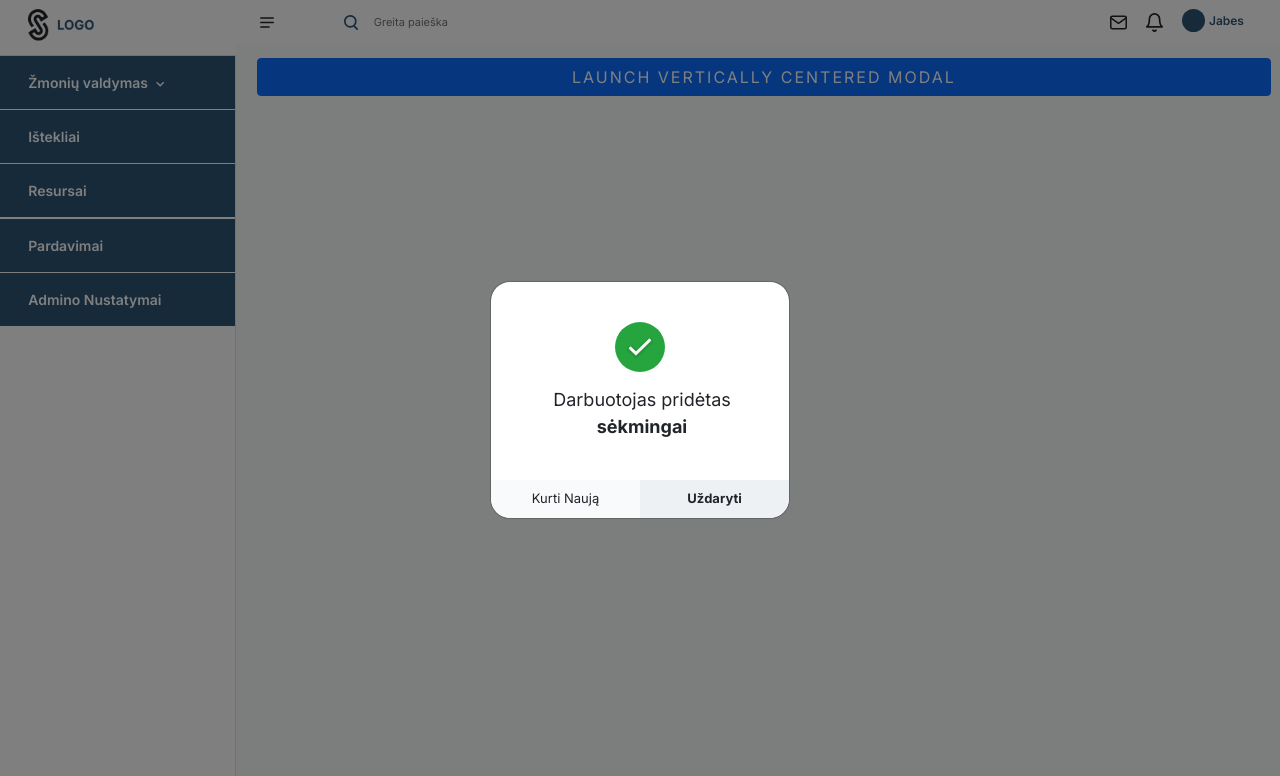
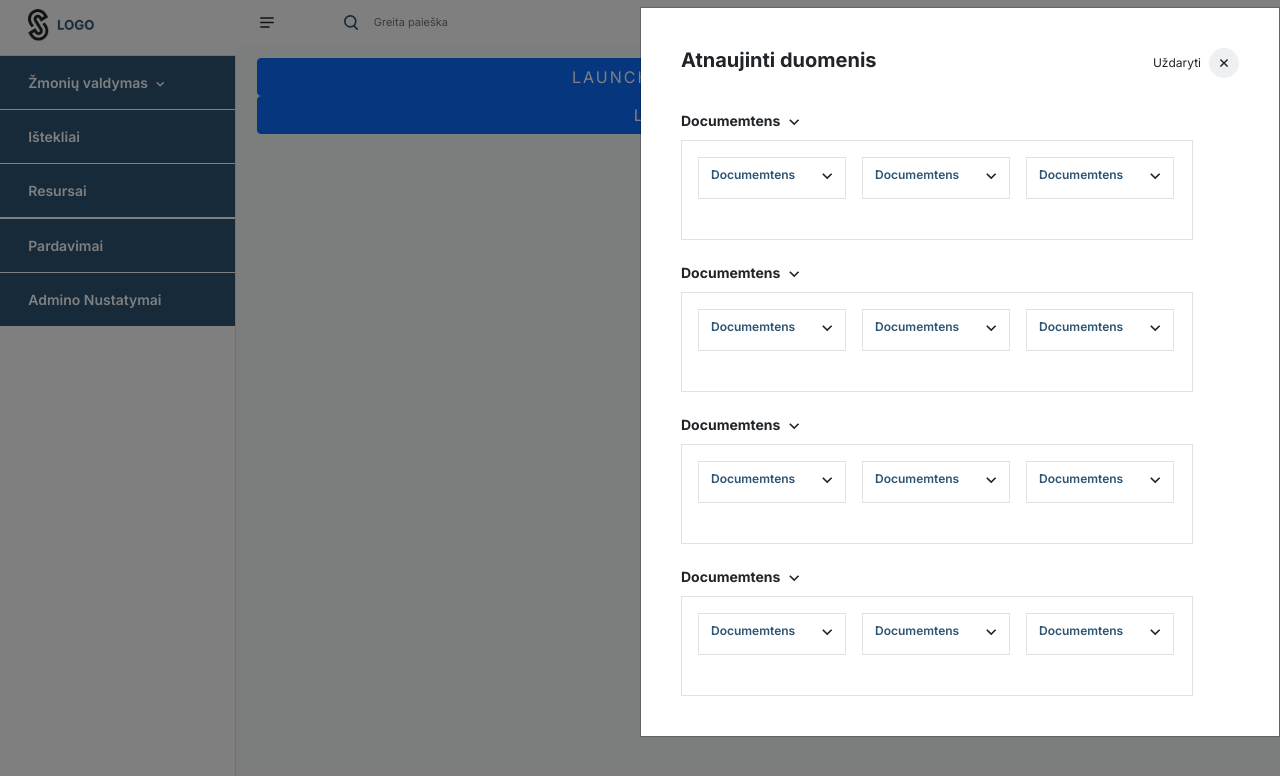
Before and after one commit to jacques-twizeyimana/ecommerce-admin, a React (Vite) app: page /employees in a window 1280 px wide. Both pictures are taken after a click on the button "LAUNCH VERTICALLY CENTERED MODAL". Shown: the top 776 px of the page. Built offline with nearby package versions, Linux system fonts and the light colour scheme.

Commit message:
feat: add static right hook modal

```diff
--- /dev/null
+++ b/src/components/Atoms/Modal/ContentSubHolder.tsx
@@ -0,0 +1,18 @@
+import React from 'react';
+import ContentSubItem from '../../Molecules/Modal/ContentSubItem';
+
+export default function ContentSubHolder() {
+    return (
+        <div className="content-sub-holder border d-flex p-3">
+            <div className=" col-xs-12 col-sm-12 col-md-3 col-lg-3 holder">
+                <ContentSubItem/>
+            </div>
+            <div className=" col-xs-12 col-sm-12 col-md-3 col-lg-3 holder">
+                <ContentSubItem/>
+            </div>
+            <div className=" col-xs-12 col-sm-12 col-md-3 col-lg-3 holder">
+                <ContentSubItem/>
+            </div>
+        </div>
+    )
+}
--- a/src/components/Atoms/Sidebar/ListSubItem.tsx
+++ b/src/components/Atoms/Sidebar/ListSubItem.tsx
@@ -15,7 +15,7 @@ export default function ListSubItem(props: ListSubItemProps) {
             <div className="list-sub-items">
                 {props.items.map((item, i) => (
                     <React.Fragment key={item.id}>
-                        <p className="mb-0 mt-0">
+                        <p className="mb-0 mt-0" onClick={toogleDropper}>
                             <span className={`col-12 d-block  ${(item.id == 11) ? 'active-show' : ''}`}>
                                 <img src={`/icons/${item.icon}`} className="label-icon" alt='Icon' />
                                 {item.name}
--- /dev/null
+++ b/src/components/Molecules/Modal/ContentItem.tsx
@@ -0,0 +1,13 @@
+import React from 'react';
+import ContentSubHolder from '../../Atoms/Modal/ContentSubHolder';
+
+export default function ContentItem() {
+    return (
+        <div className="content-item mb-4">
+            <h6 className="item-name">Documemtens <img src={'/icons/arrow-down-dark.svg'} width={20} alt="arrow-down" /></h6>
+            <div className="col-11">
+                <ContentSubHolder/>
+            </div>
+        </div>
+    )
+}
--- /dev/null
+++ b/src/components/Molecules/Modal/ContentSubItem.tsx
@@ -0,0 +1,12 @@
+import React from 'react';
+
+export default function ContentSubItem() {
+    return (
+        <div className="content-sub-tem mb-4 d-flex border justify-content-between p-2">
+            <p className="subitem-name mb-0 mt-0">Documemtens</p>
+            <div className="subitem-icon">
+                 <img src={'/icons/arrow-down-dark.svg'} width={20} alt="arrow-down" />
+            </div>
+        </div>
+    )
+}
--- a/src/components/Molecules/Sidebar/ListItem.tsx
+++ b/src/components/Molecules/Sidebar/ListItem.tsx
@@ -10,7 +10,7 @@ export default function ListItem(props: ListItemProps) {
     }
     return (
         <div className="list-items">
-            <p className="mb-0 mt-0">
+            <p className="mb-0 mt-0" onClick={toogleDropper}>
                 {props.item.name}
                 {(props.item.subItems) ?
                 open ?
--- /dev/null
+++ b/src/components/Organisms/Modals/SideModal.tsx
@@ -0,0 +1,45 @@
+import React, {useState} from 'react';
+import Modal from 'react-bootstrap/Modal';
+import '../../../styles/components/Organisms/Modal.scss';
+import Button from '../../Molecules/Button/Button'
+import Heading from '../../Molecules/Text/Heading';
+import ContentItem from '../../Molecules/Modal/ContentItem';
+
+export default function SideModal(props: any) {
+    return (
+      <div className="side-modal">
+          <Modal
+            {...props}
+            size="md"
+            aria-labelledby="contained-modal-title-vcenter"
+            centered
+          >
+            <Modal.Body>
+               <div className="body-header p-4 mb-2 d-flex justify-content-between">
+                    <Heading text={'Atnaujinti duomenis'} />
+                    <div className="close-icon">
+                       <span className="close-txt">Uždaryti</span>
+                       <img src={'/icons/close-icon.svg'} className="cursor-pointer" width={30} alt="close-icon"/>
+                    </div>
+               </div>
+               <div className="body-content px-4">
+                  <ContentItem />
+                  <ContentItem />
+                  <ContentItem />
+                  <ContentItem />
+               </div>
+            </Modal.Body>
+            {/* <Modal.Footer>
+                <div className="d-flex w-100 m-0">
+                    <div className="col-6">
+                        <Button children={'Kurti naują'} className={'whitish curved-border-left'}/>
+                    </div>
+                    <div className="col-6">
+                        <Button children={'Uždaryti'} className={'blueish curved-border-right'}/>
+                    </div>
+                </div>
+            </Modal.Footer> */}
+          </Modal>
+        </div>
+    );
+  }
--- a/src/pages/employees/index.tsx
+++ b/src/pages/employees/index.tsx
@@ -2,6 +2,7 @@ import React from 'react';
 import MainLayout from '../../layouts/MainLayout';
 import Sidebar from '../../components/Organisms/sidebar/Sidebar';
 import PopupModal from '../../components/Organisms/Modals/Modal';
+import SideModal from '../../components/Organisms/Modals/SideModal';
 import {Button} from 'react-bootstrap';
 
 export default function Employees() {
@@ -22,8 +23,18 @@ const Modal = () => {
           Launch vertically centered modal
         </Button>
 
-        <PopupModal
+        <Button variant="primary" onClick={() => setModalShow(true)}>
+          Launch full left modal
+        </Button>
+
+        {/* <PopupModal
           show={modalShow}
+          onHide={() => setModalShow(false)}
+        /> */}
+
+        <SideModal
+          show={modalShow}
+          className={'side-modal'}
           onHide={() => setModalShow(false)}
         />
       </>
--- a/src/styles/components/Organisms/Modal.scss
+++ b/src/styles/components/Organisms/Modal.scss
@@ -26,3 +26,49 @@
     border: none !important;
     padding: 0 !important;
 }
+
+
+.side-modal {
+    .modal-dialog {
+        margin: 0 !important;
+        margin-left: auto !important;
+        max-width: 50% !important;
+
+        .modal-content {
+            border-radius: 0px !important;
+            height: 100%;
+
+            .close-txt {
+                font-size: 12px;
+                margin-right: 8px;
+            }
+
+            .content-item {
+                .item-name {
+                    font-size: 14px;
+                    font-weight: 700;
+                    color: #212529;
+
+                    img {
+                        cursor: pointer;
+                    }
+                }
+                .holder {
+                    margin-right: 1rem;
+                    .subitem-icon {
+                        img {
+                            margin-top: -7px;
+                        }
+                    }
+                    &.col-lg-3 {
+                        flex: 0 0 auto;
+                        width: 31%;
+                    }
+                }
+            }
+        }
+    }
+
+
+
+}
```
Also changed, not shown: public/icons/close-icon.svg (added), 1 other file (tests, documents, lock files or other folders).
